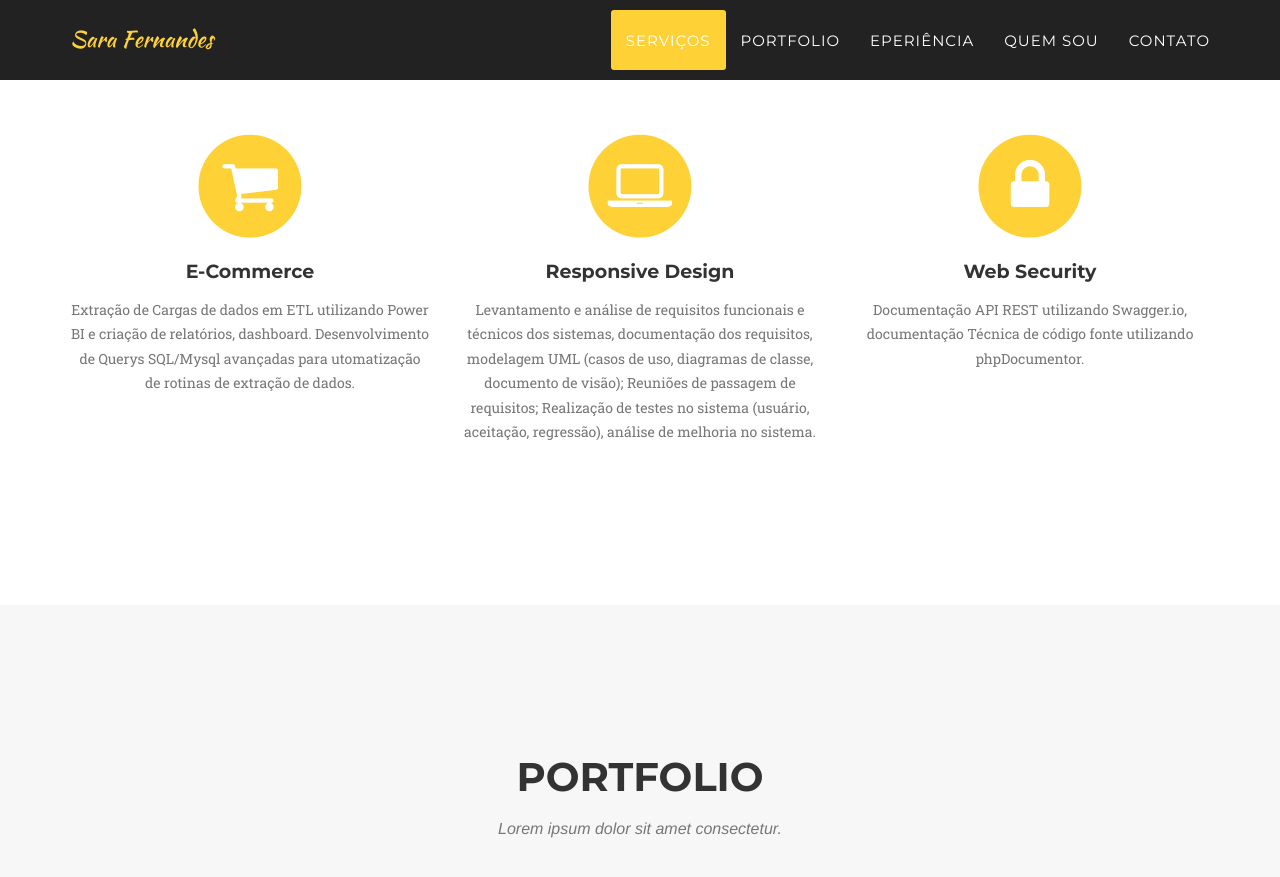
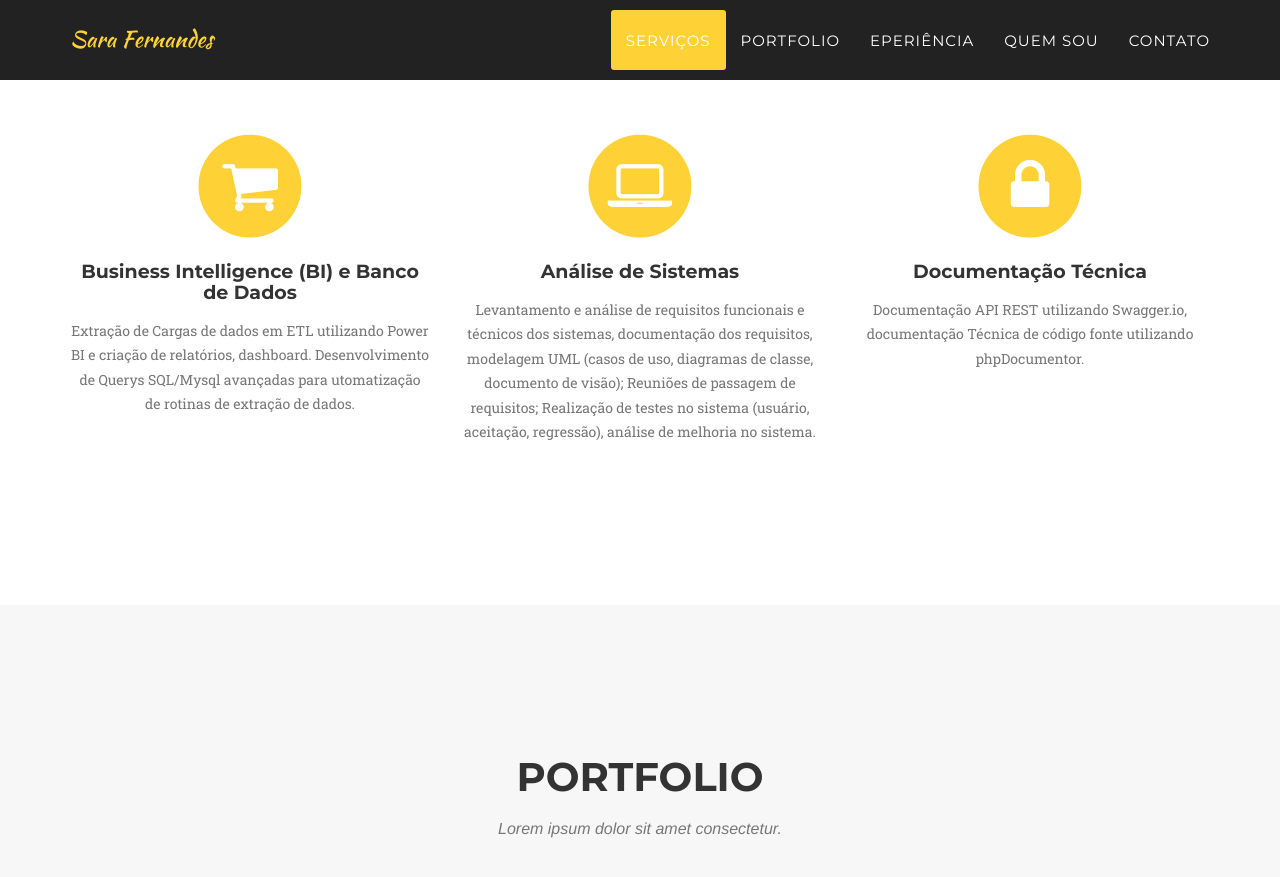
Before and after one commit to SaraFernandes/sarafernandes.github.io, a Jekyll site: the page built from index.html, in a window 1280 px wide and 900 px high, scrolled down 2917 px. Shown: the top 877 px of the window. Built offline with Jekyll 4.4.1, drawn with Linux system fonts in a browser that asks for light colours; some web fonts are replaced.

Commit message:
Update services.html

```diff
--- a/_includes/services.html
+++ b/_includes/services.html
@@ -14,7 +14,7 @@ Através da superação pessoal de grandes desafios relacionados a minha área d
                         <i class="fa fa-circle fa-stack-2x text-primary"></i>
                         <i class="fa fa-shopping-cart fa-stack-1x fa-inverse"></i>
                     </span>
-                    <h4 class="service-heading">E-Commerce</h4>
+                    <h4 class="service-heading">Business Intelligence (BI) e Banco de Dados</h4>
                     <p class="text-muted">Extração de Cargas de dados em ETL utilizando Power BI e criação de relatórios, dashboard. Desenvolvimento de Querys SQL/Mysql avançadas para utomatização de rotinas de extração de dados.</p>
                 </div>
                 <div class="col-md-4">
@@ -22,7 +22,7 @@ Através da superação pessoal de grandes desafios relacionados a minha área d
                         <i class="fa fa-circle fa-stack-2x text-primary"></i>
                         <i class="fa fa-laptop fa-stack-1x fa-inverse"></i>
                     </span>
-                    <h4 class="service-heading">Responsive Design</h4>
+                    <h4 class="service-heading">Análise de Sistemas</h4>
                     <p class="text-muted">Levantamento e análise de requisitos funcionais e técnicos  dos sistemas, documentação dos requisitos, modelagem UML (casos de uso, diagramas de classe, documento de visão); Reuniões de passagem de requisitos; Realização de testes no sistema (usuário, aceitação, regressão),  análise de melhoria no sistema.</p>
                 </div>
                 <div class="col-md-4">
@@ -30,7 +30,7 @@ Através da superação pessoal de grandes desafios relacionados a minha área d
                         <i class="fa fa-circle fa-stack-2x text-primary"></i>
                         <i class="fa fa-lock fa-stack-1x fa-inverse"></i>
                     </span>
-                    <h4 class="service-heading">Web Security</h4>
+                    <h4 class="service-heading">Documentação Técnica</h4>
                     <p class="text-muted">Documentação  API REST utilizando Swagger.io, documentação Técnica de código fonte utilizando phpDocumentor.</p>
                 </div>
             </div>
```
